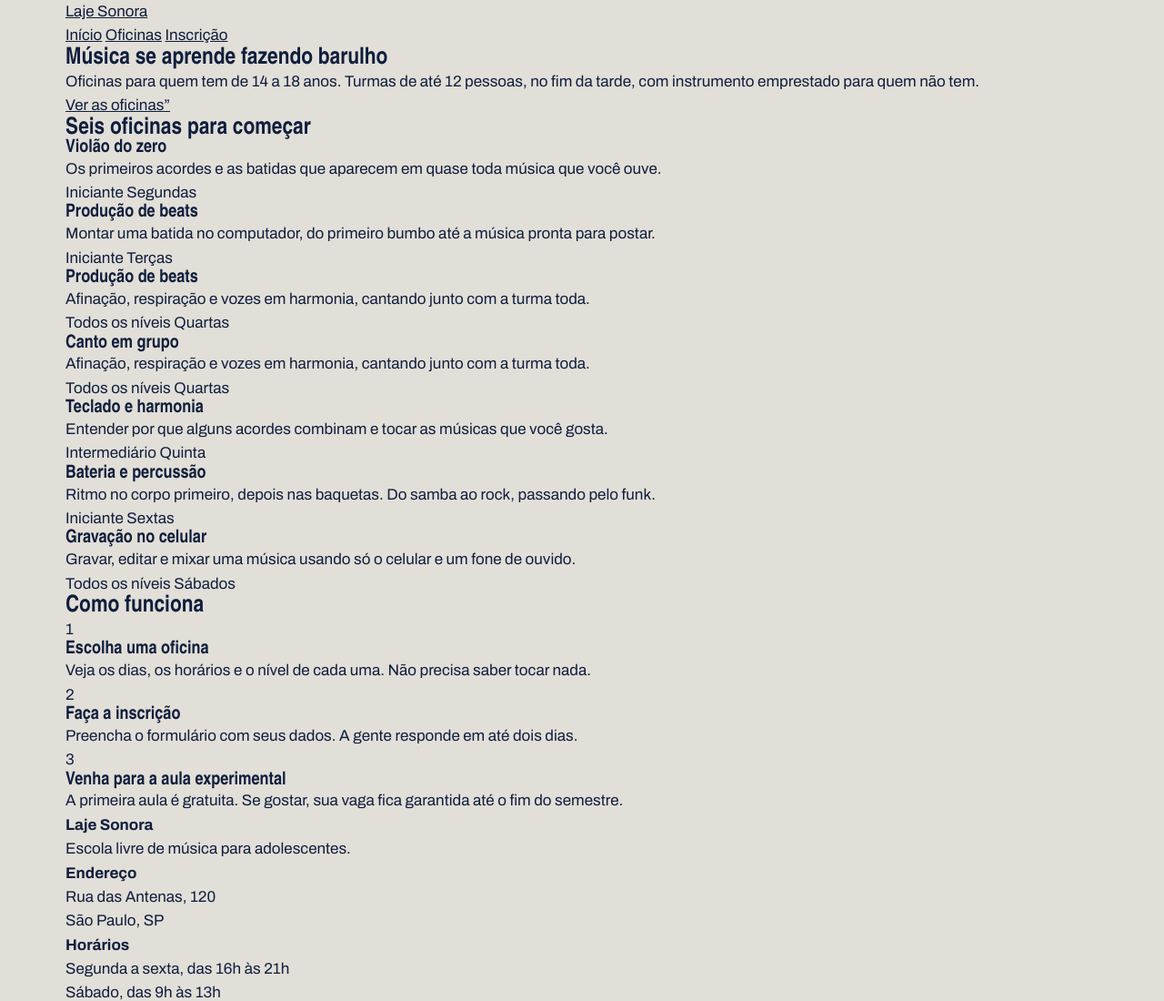
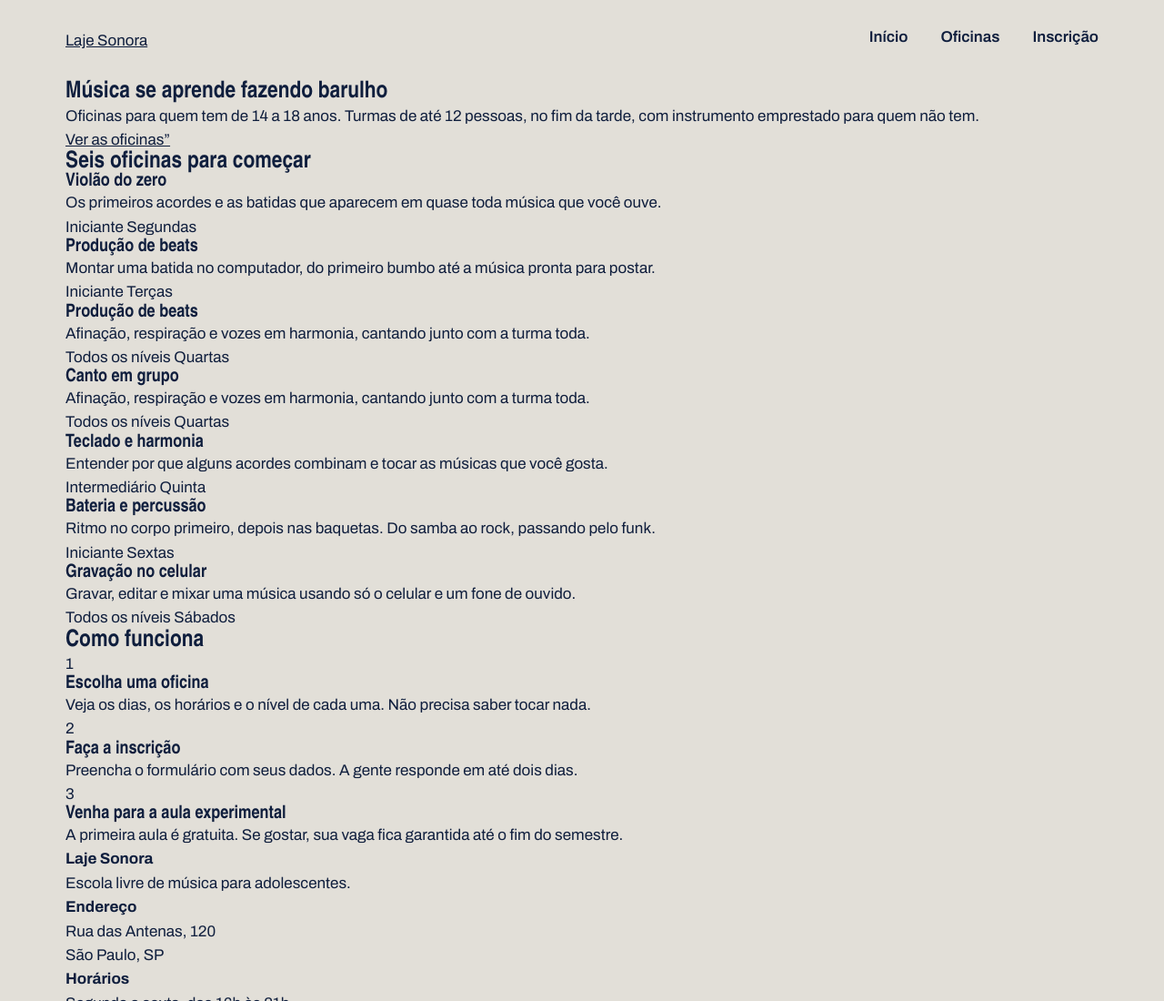
Before and after one commit to mariaeduardasantos-netizen/laje_sonora, a plain HTML site: page index.html in a window 1280 px wide. Shown: the top 1100 px of the page at 91% size. Drawn offline with Linux system fonts and the light colour scheme; a web font is replaced by a local one.

Commit message:
Update index.css
Topo com flex

```diff
--- a/index.css
+++ b/index.css
@@ -39,3 +39,37 @@ h1, h2, h3 {
     margin-inline: auto;
     padding-inline: 32px;
 }
+
+.topo {
+    padding-block: 28px;
+    display: flex;
+    justify-content: space-between;
+    align-items: center;
+}
+
+.logo {
+    font-family: fonte-cartaz;
+    font-size: 34px;
+    font-weight: 900;
+    text-decoration: none;
+}
+
+.menu {
+    display: flex;
+    gap: 36px;
+}
+
+.menu a {
+    font-weight: 600;
+    text-decoration: none;
+    padding-bottom: 4px;
+    border-bottom: 4px solid transparent;
+}
+
+.menu a:hover {
+    border-bottom-color: tinta;
+}
+
+.menu a.atual {
+    border-bottom-color: fita;
+}
```
